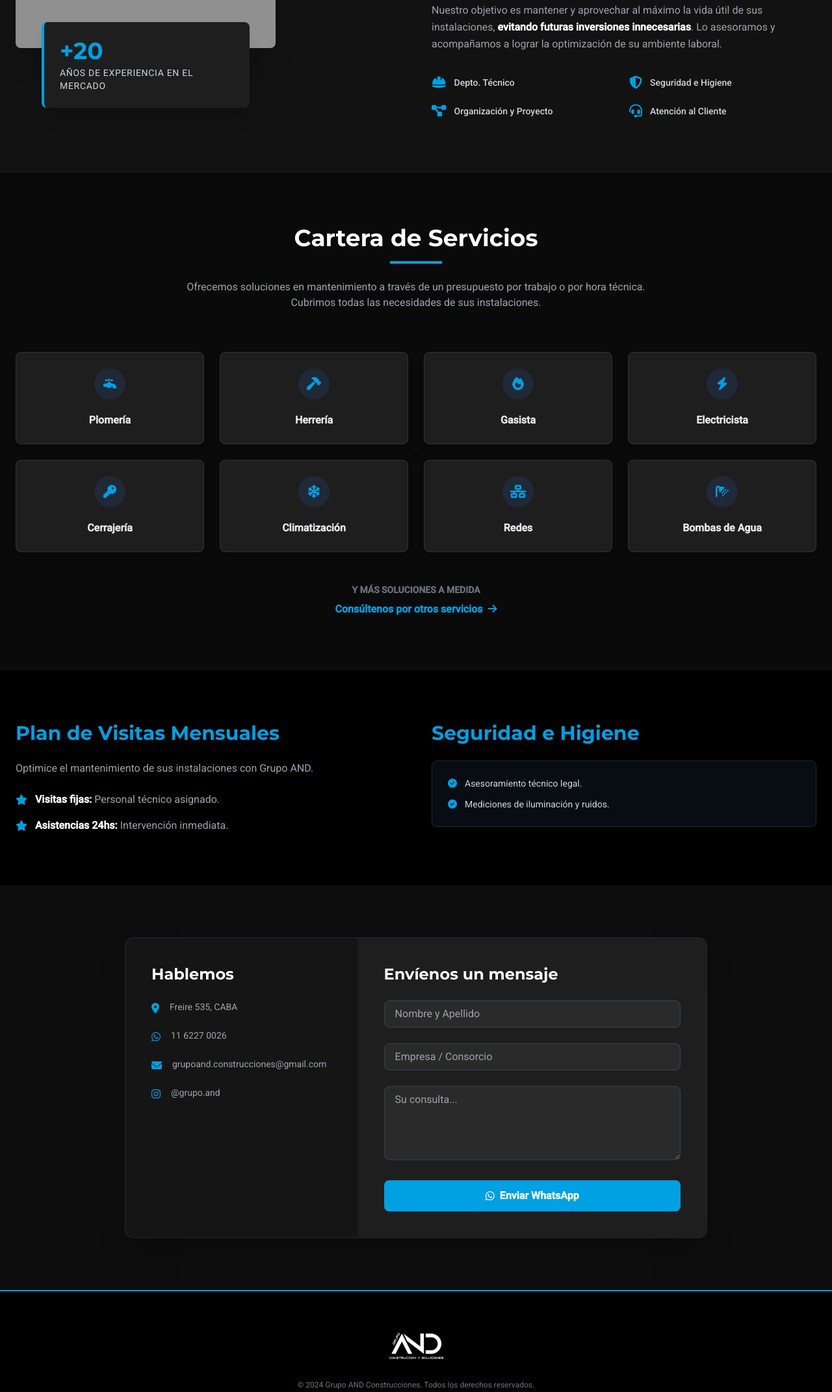
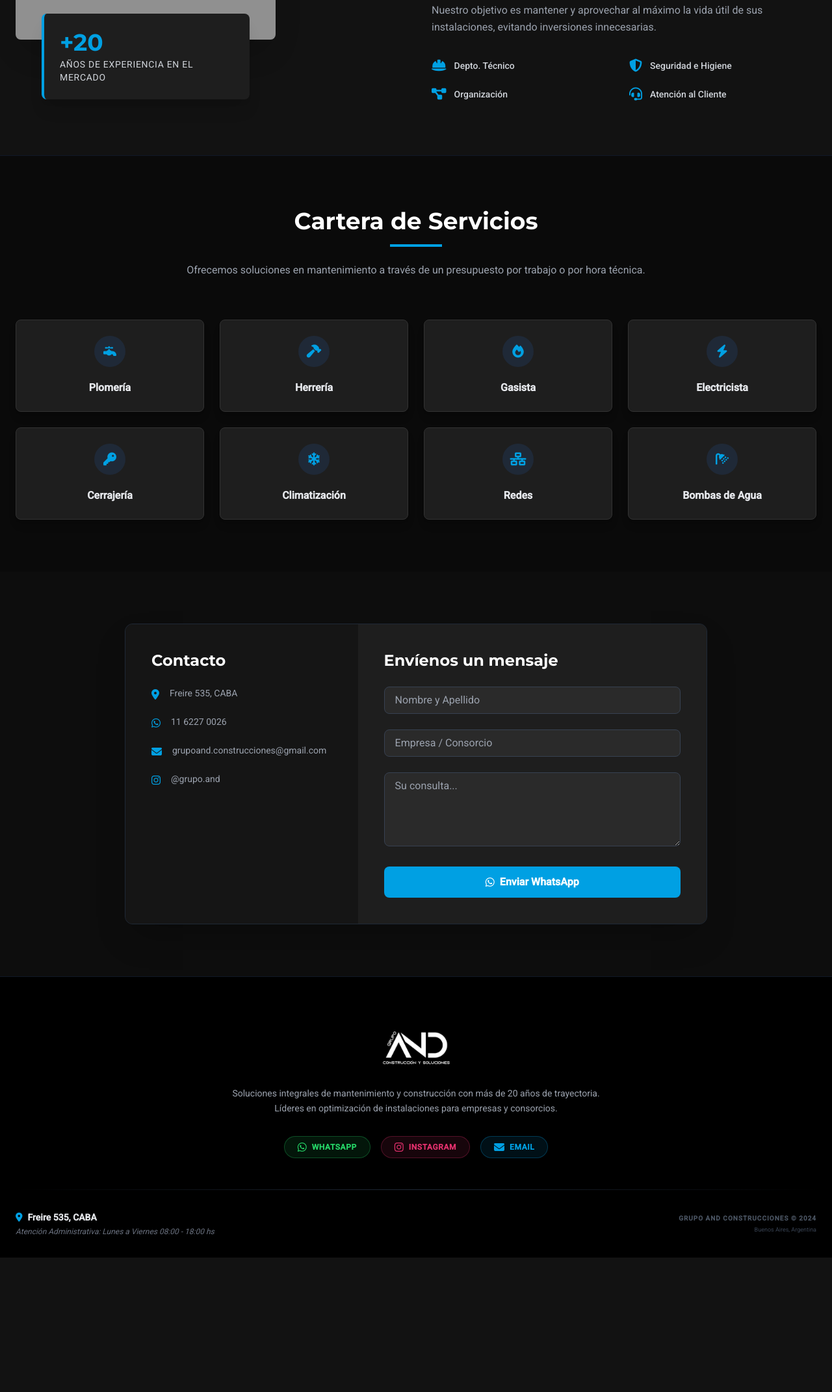
Before and after one commit to papamasro/grupoand2, a plain HTML site: page index.html in a window 1280 px wide. Shown: the part 1125-3268 px from the top of the page at 65% size. After the commit the page ends 3061 px from the top, so only its background shows below. Drawn offline with nearby package versions, Linux system fonts and the light colour scheme; grey boxes are pictures that could not be loaded.

Commit message:
Update index.html

```diff
--- a/index.html
+++ b/index.html
@@ -9,7 +9,7 @@
     <!-- Favicon con el Logo -->
     <link rel="icon" type="image/png" href="image_00904a.png">
 
-    <!-- Fuentes: Roboto (Cuerpo) y Montserrat (Títulos) -->
+    <!-- Fuentes: Roboto y Montserrat -->
     <link rel="preconnect" href="https://fonts.googleapis.com">
     <link rel="preconnect" href="https://fonts.gstatic.com" crossorigin>
     <link href="https://fonts.googleapis.com/css2?family=Montserrat:wght@400;600;700;800&family=Roboto:wght@300;400;500&display=swap" rel="stylesheet">
@@ -27,12 +27,12 @@
                 extend: {
                     colors: {
                         brand: {
-                            black: '#000000',    // Negro puro
-                            dark: '#121212',     // Fondo principal
-                            card: '#1e1e1e',     // Fondo de tarjetas
-                            blue: '#00a0e3',     // Azul de acento
-                            text: '#e5e5e5',     // Texto claro
-                            muted: '#a3a3a3'     // Texto secundario
+                            black: '#000000',
+                            dark: '#121212',
+                            card: '#1e1e1e',
+                            blue: '#00a0e3',
+                            text: '#e5e5e5',
+                            muted: '#a3a3a3'
                         }
                     },
                     fontFamily: {
@@ -45,7 +45,6 @@
     </script>
 
     <style>
-        /* Estilos Custom */
         .hero-bg {
             background-image: linear-gradient(rgba(0, 0, 0, 0.85), rgba(0, 0, 0, 0.7)), url('https://images.unsplash.com/photo-1503387762-592deb58ef4e?ixlib=rb-4.0.3&auto=format&fit=crop&w=1920&q=80');
             background-size: cover;
@@ -73,7 +72,6 @@
             fill: #121212;
         }
 
-        /* Animaciones */
         .fade-in-up {
             opacity: 0;
             transform: translateY(20px);
@@ -176,26 +174,14 @@
                         Somos un equipo interdisciplinario especializado en brindar soluciones en materia de mantenimiento preventivo y correctivo para empresas, consorcios y oficinas.
                     </p>
                     <p class="text-gray-400 mb-8 leading-relaxed">
-                        Nuestro objetivo es mantener y aprovechar al máximo la vida útil de sus instalaciones, <strong class="text-white">evitando futuras inversiones innecesarias</strong>. Lo asesoramos y acompañamos a lograr la optimización de su ambiente laboral.
+                        Nuestro objetivo es mantener y aprovechar al máximo la vida útil de sus instalaciones, evitando inversiones innecesarias.
                     </p>
 
                     <div class="grid grid-cols-2 gap-4 text-gray-300">
-                        <div class="flex items-center gap-3">
-                            <i class="fas fa-hard-hat text-brand-blue text-xl"></i>
-                            <span class="font-medium text-sm">Depto. Técnico</span>
-                        </div>
-                        <div class="flex items-center gap-3">
-                            <i class="fas fa-shield-alt text-brand-blue text-xl"></i>
-                            <span class="font-medium text-sm">Seguridad e Higiene</span>
-                        </div>
-                        <div class="flex items-center gap-3">
-                            <i class="fas fa-project-diagram text-brand-blue text-xl"></i>
-                            <span class="font-medium text-sm">Organización y Proyecto</span>
-                        </div>
-                        <div class="flex items-center gap-3">
-                            <i class="fas fa-headset text-brand-blue text-xl"></i>
-                            <span class="font-medium text-sm">Atención al Cliente</span>
-                        </div>
+                        <div class="flex items-center gap-3"><i class="fas fa-hard-hat text-brand-blue text-xl"></i><span class="font-medium text-sm">Depto. Técnico</span></div>
+                        <div class="flex items-center gap-3"><i class="fas fa-shield-alt text-brand-blue text-xl"></i><span class="font-medium text-sm">Seguridad e Higiene</span></div>
+                        <div class="flex items-center gap-3"><i class="fas fa-project-diagram text-brand-blue text-xl"></i><span class="font-medium text-sm">Organización</span></div>
+                        <div class="flex items-center gap-3"><i class="fas fa-headset text-brand-blue text-xl"></i><span class="font-medium text-sm">Atención al Cliente</span></div>
                     </div>
                 </div>
             </div>
@@ -208,9 +194,7 @@
             <div class="text-center max-w-3xl mx-auto mb-16 fade-in-up">
                 <h2 class="text-4xl font-heading font-bold text-white mb-4">Cartera de Servicios</h2>
                 <div class="h-1 w-20 bg-brand-blue mx-auto mb-6"></div>
-                <p class="text-gray-400">
-                    Ofrecemos soluciones en mantenimiento a través de un presupuesto por trabajo o por hora técnica. Cubrimos todas las necesidades de sus instalaciones.
-                </p>
+                <p class="text-gray-400">Ofrecemos soluciones en mantenimiento a través de un presupuesto por trabajo o por hora técnica.</p>
             </div>
 
             <div class="grid grid-cols-2 md:grid-cols-4 gap-6">
@@ -247,36 +231,6 @@
                     <h3 class="font-bold text-gray-200">Bombas de Agua</h3>
                 </div>
             </div>
-
-            <div class="mt-12 text-center">
-                <p class="text-sm text-gray-500 font-semibold mb-2">Y MÁS SOLUCIONES A MEDIDA</p>
-                <a href="#contacto" class="text-brand-blue hover:text-white hover:underline font-bold transition-colors">Consúltenos por otros servicios <i class="fas fa-arrow-right ml-1"></i></a>
-            </div>
-        </div>
-    </section>
-
-    <!-- Sección Planes -->
-    <section id="planes" class="py-20 bg-brand-black text-white relative border-t border-gray-900">
-        <div class="container mx-auto px-6 relative z-10">
-            <div class="grid grid-cols-1 md:grid-cols-2 gap-12">
-                <div class="fade-in-up">
-                    <h3 class="text-3xl font-heading font-bold mb-6 text-brand-blue">Plan de Visitas Mensuales</h3>
-                    <p class="text-gray-400 mb-6">Optimice el mantenimiento de sus instalaciones con Grupo AND.</p>
-                    <ul class="space-y-4">
-                        <li class="flex items-start gap-3"><i class="fas fa-star text-brand-blue mt-1"></i><div><strong class="text-white">Visitas fijas:</strong> <span class="text-gray-400">Personal técnico asignado.</span></div></li>
-                        <li class="flex items-start gap-3"><i class="fas fa-star text-brand-blue mt-1"></i><div><strong class="text-white">Asistencias 24hs:</strong> <span class="text-gray-400">Intervención inmediata.</span></div></li>
-                    </ul>
-                </div>
-                <div class="fade-in-up delay-200">
-                    <h3 class="text-3xl font-heading font-bold mb-6 text-brand-blue">Seguridad e Higiene</h3>
-                    <div class="bg-gray-900/50 p-6 rounded-lg border border-gray-800">
-                        <ul class="space-y-3 text-sm text-gray-300">
-                            <li class="flex items-center gap-3"><i class="fas fa-check-circle text-brand-blue"></i>Asesoramiento técnico legal.</li>
-                            <li class="flex items-center gap-3"><i class="fas fa-check-circle text-brand-blue"></i>Mediciones de iluminación y ruidos.</li>
-                        </ul>
-                    </div>
-                </div>
-            </div>
         </div>
     </section>
 
@@ -286,12 +240,12 @@
             <div class="max-w-4xl mx-auto bg-brand-card rounded-xl shadow-2xl overflow-hidden flex flex-col md:flex-row border border-gray-800">
                 <div class="bg-[#151515] p-10 md:w-2/5 text-white flex flex-col justify-between">
                     <div>
-                        <h3 class="text-2xl font-bold mb-6 font-heading">Hablemos</h3>
+                        <h3 class="text-2xl font-bold mb-6 font-heading">Contacto</h3>
                         <div class="space-y-6">
                             <div class="flex items-start gap-4"><i class="fas fa-map-marker-alt text-brand-blue mt-1"></i><p class="text-sm text-gray-400">Freire 535, CABA</p></div>
-                            <a href="https://wa.me/5491162270026" target="_blank" class="flex items-start gap-4 group cursor-pointer"><i class="fab fa-whatsapp text-brand-blue mt-1"></i><p class="text-sm text-gray-400 group-hover:text-brand-blue">11 6227 0026</p></a>
-                            <a href="mailto:grupoand.construcciones@gmail.com" class="flex items-start gap-4 group cursor-pointer"><i class="fas fa-envelope text-brand-blue mt-1"></i><p class="text-sm text-gray-400 group-hover:text-brand-blue break-all">grupoand.construcciones@gmail.com</p></a>
-                            <a href="https://www.instagram.com/grupo.and/" target="_blank" class="flex items-start gap-4 group cursor-pointer"><i class="fab fa-instagram text-brand-blue mt-1"></i><p class="text-sm text-gray-400 group-hover:text-brand-blue">@grupo.and</p></a>
+                            <a href="https://wa.me/5491162270026" target="_blank" class="flex items-start gap-4 group cursor-pointer"><i class="fab fa-whatsapp text-brand-blue mt-1"></i><p class="text-sm text-gray-400 group-hover:text-brand-blue transition-colors">11 6227 0026</p></a>
+                            <a href="mailto:grupoand.construcciones@gmail.com" class="flex items-start gap-4 group cursor-pointer"><i class="fas fa-envelope text-brand-blue mt-1"></i><p class="text-sm text-gray-400 group-hover:text-brand-blue transition-colors break-all">grupoand.construcciones@gmail.com</p></a>
+                            <a href="https://www.instagram.com/grupo.and/" target="_blank" class="flex items-start gap-4 group cursor-pointer"><i class="fab fa-instagram text-brand-blue mt-1"></i><p class="text-sm text-gray-400 group-hover:text-brand-blue transition-colors">@grupo.and</p></a>
                         </div>
                     </div>
                 </div>
@@ -309,16 +263,55 @@
         </div>
     </section>
 
-    <!-- Footer -->
-    <footer class="bg-black text-white py-12 border-t-2 border-brand-blue">
-        <div class="container mx-auto px-6 text-center">
-            <img src="image_00904a.png" alt="Logo" class="h-16 mx-auto mb-6 object-contain">
-            <p class="text-gray-500 text-xs">&copy; 2024 Grupo AND Construcciones. Todos los derechos reservados.</p>
+    <!-- Footer Rediseñado -->
+    <footer class="bg-black text-white pt-16 pb-8 border-t border-gray-900">
+        <div class="container mx-auto px-6">
+            <div class="flex flex-col items-center text-center mb-12">
+                <!-- Logo Protagonista -->
+                <img src="image_00904a.png" alt="Grupo AND Logo" class="h-20 mb-6 object-contain">
+                <p class="max-w-xl text-gray-400 text-sm leading-relaxed mb-8">
+                    Soluciones integrales de mantenimiento y construcción con más de 20 años de trayectoria.
+                    Líderes en optimización de instalaciones para empresas y consorcios.
+                </p>
+
+                <!-- Botones de Acción Directa -->
+                <div class="flex flex-wrap justify-center gap-4">
+                    <a href="https://wa.me/5491162270026" target="_blank" class="flex items-center gap-2 bg-[#25d366]/10 hover:bg-[#25d366] text-[#25d366] hover:text-white px-5 py-2 rounded-full transition-all border border-[#25d366]/30">
+                        <i class="fab fa-whatsapp"></i> <span class="text-xs font-bold uppercase tracking-wider">WhatsApp</span>
+                    </a>
+                    <a href="https://www.instagram.com/grupo.and/" target="_blank" class="flex items-center gap-2 bg-[#e1306c]/10 hover:bg-[#e1306c] text-[#e1306c] hover:text-white px-5 py-2 rounded-full transition-all border border-[#e1306c]/30">
+                        <i class="fab fa-instagram"></i> <span class="text-xs font-bold uppercase tracking-wider">Instagram</span>
+                    </a>
+                    <a href="mailto:grupoand.construcciones@gmail.com" class="flex items-center gap-2 bg-brand-blue/10 hover:bg-brand-blue text-brand-blue hover:text-white px-5 py-2 rounded-full transition-all border border-brand-blue/30">
+                        <i class="fas fa-envelope"></i> <span class="text-xs font-bold uppercase tracking-wider">Email</span>
+                    </a>
+                </div>
+            </div>
+
+            <!-- Divisor sutil -->
+            <div class="w-full h-px bg-gradient-to-r from-transparent via-gray-800 to-transparent mb-8"></div>
+
+            <div class="flex flex-col md:flex-row justify-between items-center gap-6">
+                <!-- Dirección y Horarios (Sin links a la nada) -->
+                <div class="text-center md:text-left">
+                    <p class="text-gray-200 text-sm font-bold flex items-center justify-center md:justify-start gap-2">
+                        <i class="fas fa-map-marker-alt text-brand-blue"></i> Freire 535, CABA
+                    </p>
+                    <p class="text-gray-500 text-xs mt-1 italic">Atención Administrativa: Lunes a Viernes 08:00 - 18:00 hs</p>
+                </div>
+
+                <!-- Copyright -->
+                <div class="text-center md:text-right">
+                    <p class="text-gray-600 text-[10px] uppercase tracking-widest font-bold mb-1">Grupo AND Construcciones &copy; 2024</p>
+                    <p class="text-gray-700 text-[9px]">Buenos Aires, Argentina</p>
+                </div>
+            </div>
         </div>
     </footer>
 
     <script>
         document.addEventListener('DOMContentLoaded', () => {
+            // Formulario a WhatsApp
             document.getElementById('contactForm').addEventListener('submit', (e) => {
                 e.preventDefault();
                 const nombre = document.getElementById('nombre').value;
@@ -328,14 +321,23 @@
                 window.open(`https://wa.me/5491162270026?text=${encodeURIComponent(texto)}`, '_blank');
             });
 
+            // Animación Scroll
             const observer = new IntersectionObserver((entries) => {
                 entries.forEach(entry => { if (entry.isIntersecting) entry.target.classList.add('visible'); });
             }, { threshold: 0.1 });
 
             document.querySelectorAll('.fade-in-up').forEach(el => observer.observe(el));
 
+            // Menú Móvil
             document.getElementById('mobile-menu-btn').addEventListener('click', () => {
                 document.getElementById('mobile-menu').classList.toggle('hidden');
+            });
+
+            // Navbar dinámico
+            window.addEventListener('scroll', () => {
+                const nav = document.getElementById('navbar');
+                if(window.scrollY > 50) nav.classList.add('py-2', 'bg-black');
+                else nav.classList.remove('py-2', 'bg-black');
             });
         });
     </script>
```
